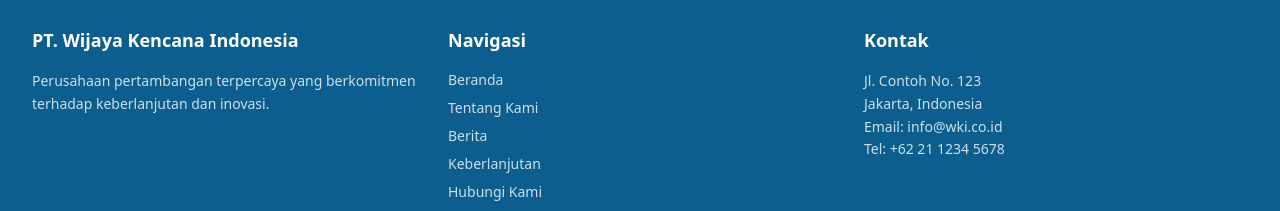
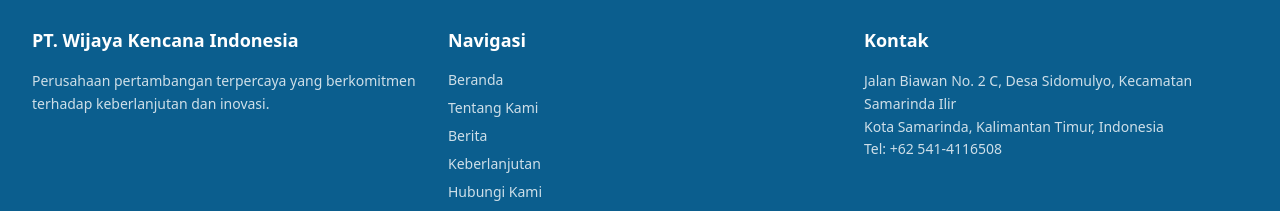
Before and after one commit to ArthaCorporation/WebsiteWKI, a Next.js app: page / in a window 1280 px wide. Shown: the part 1970-2181 px from the top of the page. Built offline with nearby package versions, Linux system fonts and the light colour scheme.

Commit message:
adding footer
Signed-off-by: Your Name <Vickelsteins.santoso@gmail.com>

```diff
--- a/app/layout.tsx
+++ b/app/layout.tsx
@@ -42,10 +42,9 @@
               <div>
                 <h3 className="text-lg font-semibold mb-4">Kontak</h3>
                 <p className="text-sm opacity-80 leading-relaxed">
-                  Jl. Contoh No. 123<br />
-                  Jakarta, Indonesia<br />
-                  Email: info@wki.co.id<br />
-                  Tel: +62 21 1234 5678
+                  Jalan Biawan No. 2 C, Desa Sidomulyo, Kecamatan Samarinda Ilir<br />
+                  Kota Samarinda, Kalimantan Timur, Indonesia<br />
+                  Tel: +62 541-4116508
                 </p>
               </div>
             </div>
```
